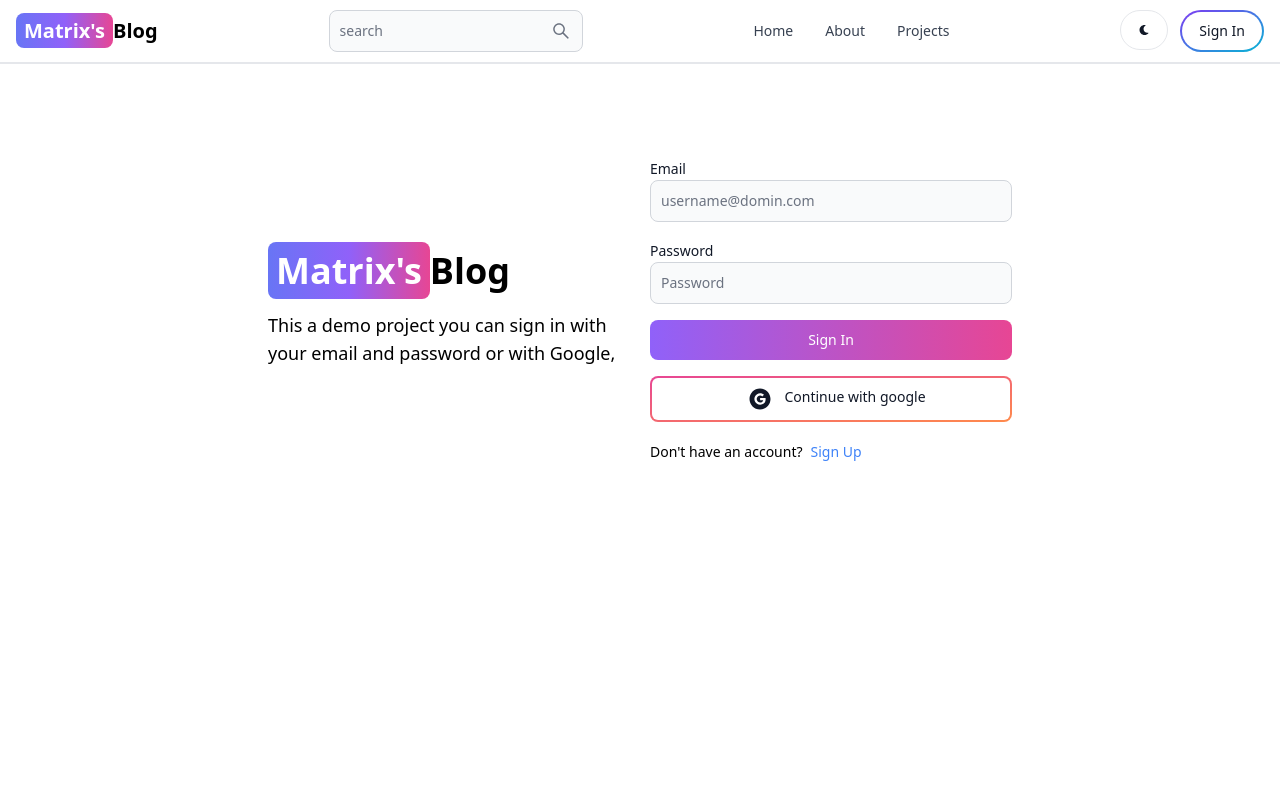
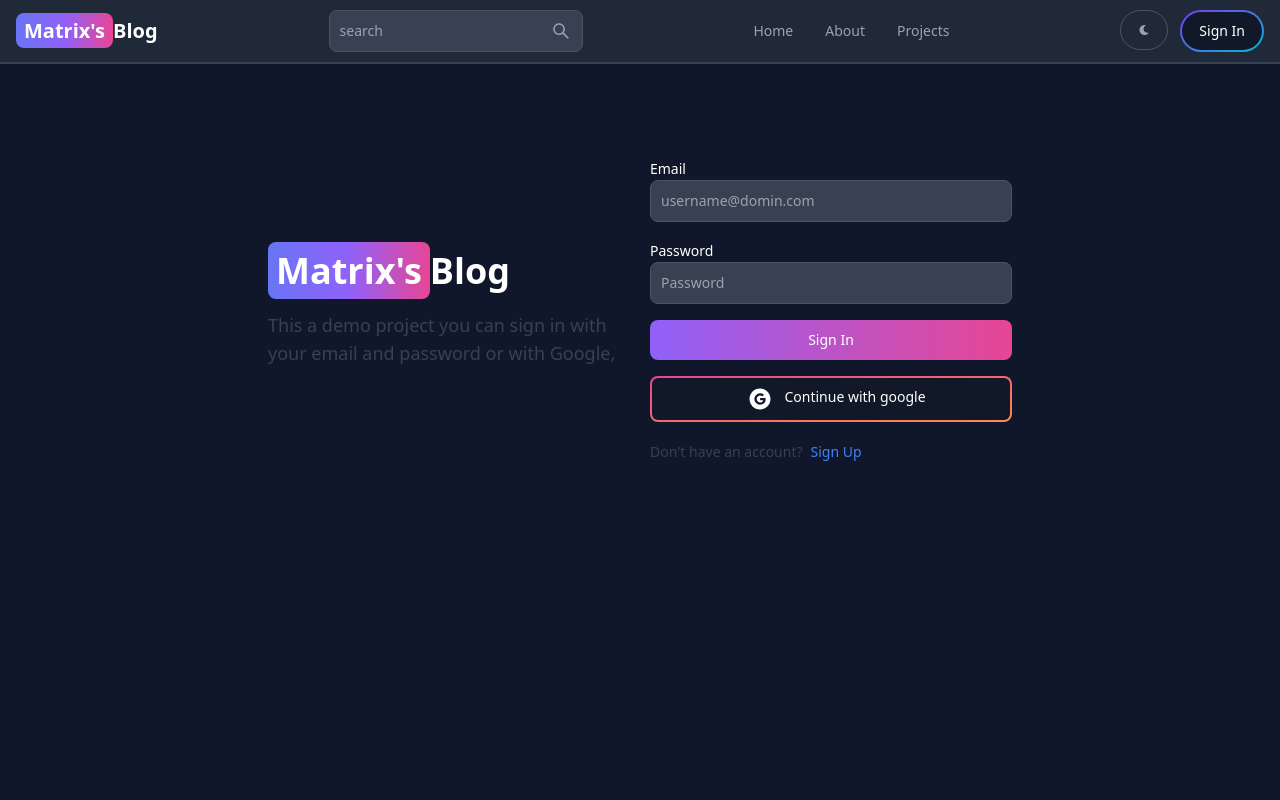
Before and after one commit to mohamed-abd-elkahlk/MERN-Blog, a React (Vite) app in the folder client/: page /sign-in in a window 1280 px wide. Shown: the top 800 px of the page. Built offline with nearby package versions, Linux system fonts and the light colour scheme; no server answers.

Commit message:
dark mood function complate

```diff
--- a/client/src/components/Nav.tsx
+++ b/client/src/components/Nav.tsx
@@ -1,11 +1,14 @@
 import { Navbar, TextInput, Button, Dropdown, Avatar } from "flowbite-react";
 import { Link, useLocation } from "react-router-dom";
 import { AiOutlineSearch } from "react-icons/ai";
-import { FaMoon } from "react-icons/fa";
+import { FaMoon, FaSun } from "react-icons/fa";
 import { navLinks } from "../constants";
-import { useAppSelector } from "../hook";
+import { useAppSelector, useAppDispatch } from "../hook";
+import { toggleTheme } from "../redux/slices/theme";
 const Nav = () => {
+  const dispatch = useAppDispatch();
   const { currentUser } = useAppSelector((state) => state.user);
+  const { theme } = useAppSelector((state) => state.theme);
   const path = useLocation().pathname;
   return (
     <Navbar className="border-b-2">
@@ -30,8 +33,13 @@ const Nav = () => {
         <AiOutlineSearch />
       </Button>
       <div className=" flex gap-3 md:order-2">
-        <Button className="w-12 h-10 hidden sm:inline" color={"gray"} pill>
-          <FaMoon />
+        <Button
+          className="w-12 h-10 hidden sm:inline"
+          color={"gray"}
+          pill
+          onClick={() => dispatch(toggleTheme())}
+        >
+          {theme === "dark" ? <FaMoon /> : <FaSun />}
         </Button>
         {currentUser ? (
           <Dropdown
--- /dev/null
+++ b/client/src/context/ThemeProvider.tsx
@@ -0,0 +1,14 @@
+import React from "react";
+import { useAppSelector } from "../hook";
+const ThemeProvider = ({ children }: { children: React.ReactNode }) => {
+  const { theme } = useAppSelector((state) => state.theme);
+  return (
+    <div className={theme}>
+      <div className="bg-white text-gray-700 dark:text-gray200 dark:bg-[rgb(16,23,42)] min-h-screen">
+        {children}
+      </div>
+    </div>
+  );
+};
+
+export default ThemeProvider;
--- a/client/src/main.tsx
+++ b/client/src/main.tsx
@@ -1,17 +1,22 @@
 import React from "react";
 import ReactDOM from "react-dom/client";
-import { store } from "./store.ts";
+import { store, persistor } from "./store.ts";
 import { Provider } from "react-redux";
 import { CookiesProvider } from "react-cookie";
 import App from "./App.tsx";
 import "./index.css";
-
+import { PersistGate } from "redux-persist/integration/react";
+import ThemeProvider from "./context/ThemeProvider.tsx";
 ReactDOM.createRoot(document.getElementById("root")!).render(
   <React.StrictMode>
-    <Provider store={store}>
-      <CookiesProvider>
-        <App />
-      </CookiesProvider>
-    </Provider>
+    <PersistGate persistor={persistor}>
+      <Provider store={store}>
+        <CookiesProvider>
+          <ThemeProvider>
+            <App />
+          </ThemeProvider>
+        </CookiesProvider>
+      </Provider>
+    </PersistGate>
   </React.StrictMode>
 );
--- /dev/null
+++ b/client/src/redux/slices/theme.ts
@@ -0,0 +1,21 @@
+import { createSlice } from "@reduxjs/toolkit";
+
+export interface ThemeState {
+  theme: "light" | "dark";
+}
+const initialState: ThemeState = {
+  theme: "dark",
+};
+
+const themeSlice = createSlice({
+  name: "theme",
+  initialState,
+  reducers: {
+    toggleTheme(state) {
+      state.theme = state.theme === "light" ? "dark" : "light";
+    },
+  },
+});
+
+export const { toggleTheme } = themeSlice.actions;
+export default themeSlice.reducer;
--- a/client/src/store.ts
+++ b/client/src/store.ts
@@ -1,10 +1,11 @@
 import { combineReducers, configureStore } from "@reduxjs/toolkit";
 import userSlice from "./redux/slices/user";
+import themSlice from "./redux/slices/theme";
 import { persistReducer, persistStore } from "redux-persist";
 import storage from "redux-persist/lib/storage";
 const rootReducer = combineReducers({
   user: userSlice,
-  // theme: themeReducer,
+  theme: themSlice,
 });
 const persistConfig = {
   key: "root",
```
